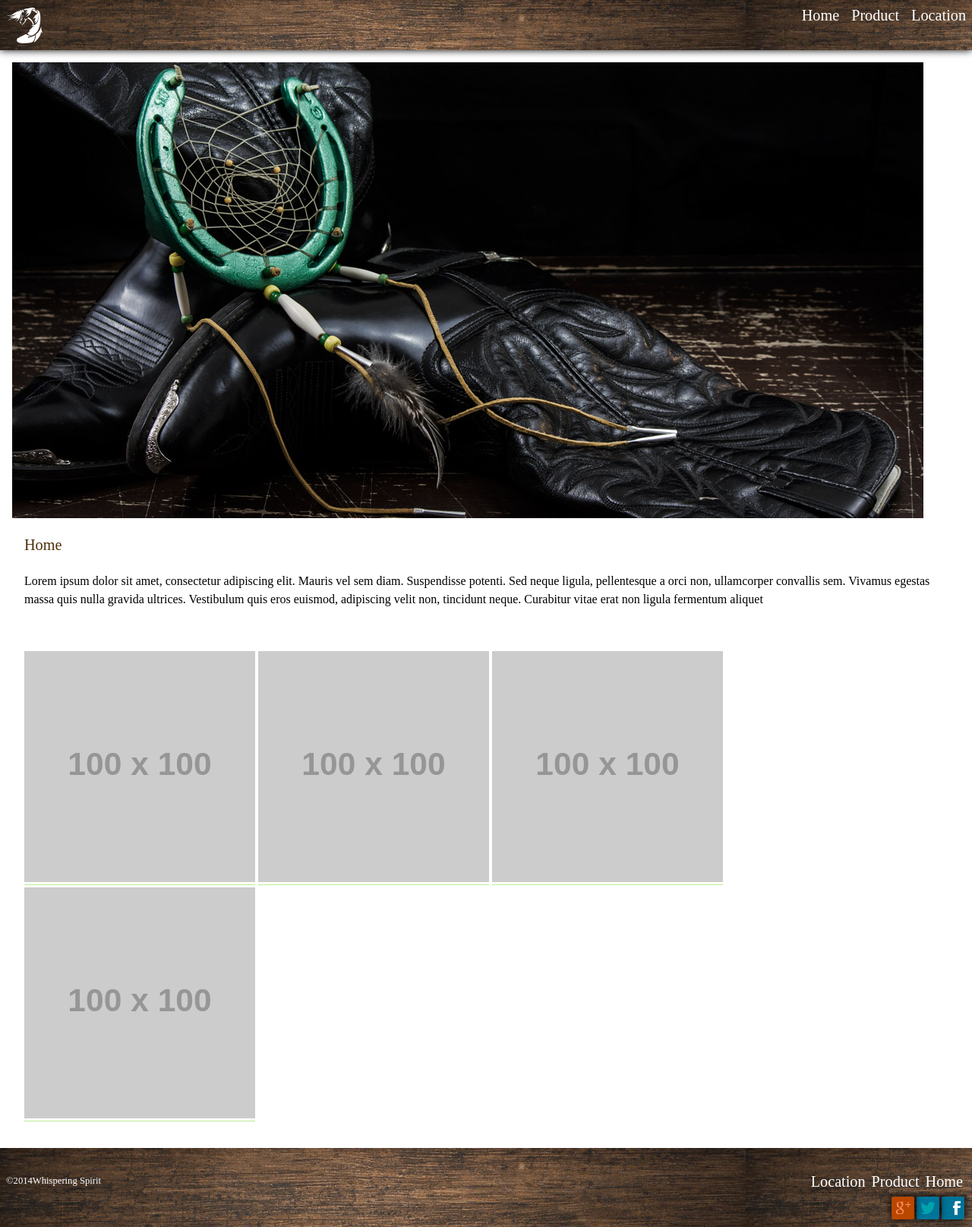
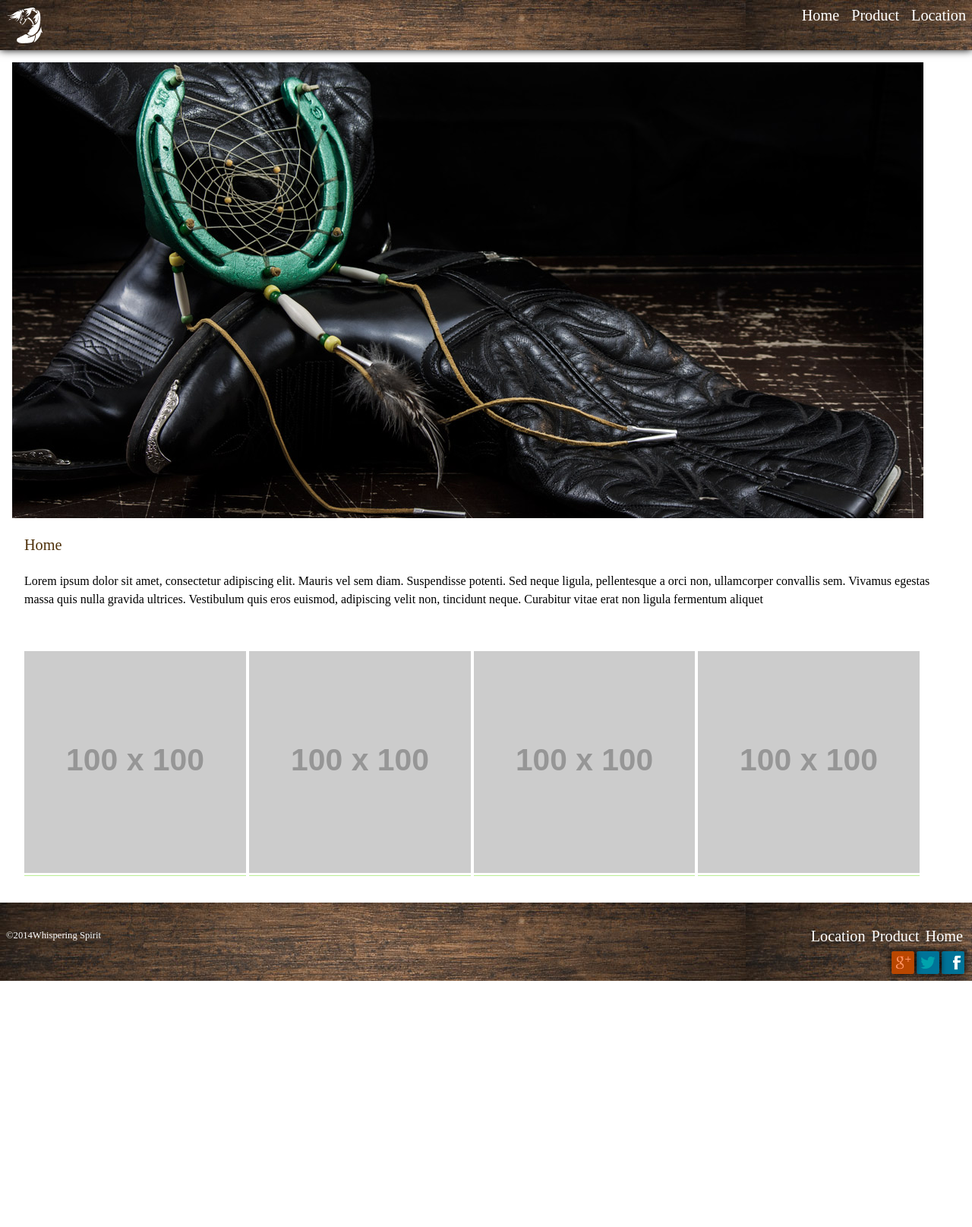
Before and after one commit to gord0186/ecommerce-website, a Jekyll site: the page built from index.html, in a window 1280 px wide. Shown: the whole page at 76% size. Built offline with Jekyll 4.4.1, drawn with Linux system fonts in a browser that asks for light colours; Markdown is read by kramdown in place of the engine named in the settings; after the commit the page ends 1291 px from its top, so only the background shows below that.

Commit message:
made some small changes to grid

```diff
--- a/css/grid.css
+++ b/css/grid.css
@@ -246,7 +246,7 @@
 }
 
 .unit-l-1-4 {
-  width: 25.0000%;
+  width: 24.0000%;
 }
 
 .unit-offset-l-1-4 {
```
